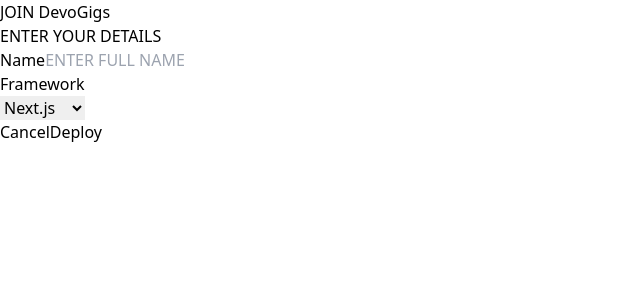
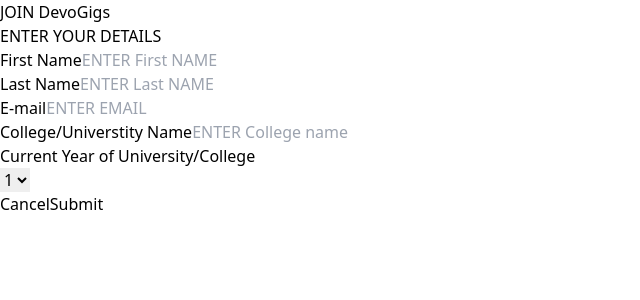
Before and after one commit to sahaniindrajit/DevoGigs, a React (Vite) app in the folder frontend/: page /join in a window 1280 px wide. Shown: the top 300 px of the page, without its empty margins (0-640 px from the left). Built offline with nearby package versions, Linux system fonts and the light colour scheme.

Commit message:
events contact info

```diff
--- a/frontend/src/App.jsx
+++ b/frontend/src/App.jsx
@@ -3,6 +3,8 @@
 import Job from './Pages/job.jsx'
 import Join from './Pages/login.jsx'
 import About from './Pages/about.jsx'
+import { Contact } from 'lucide-react'
+import Event from './Pages/event.jsx'
 
 
 function App() {
@@ -12,8 +14,10 @@
       <Routes>
         <Route path='/' element={<Home />} />
         <Route path='/job' element={<Job/>} />
+        <Route path='/event' element={<Event/>} />
         <Route path='/join' element={<Join/>} />
         <Route path='/about' element={<About/>} />
+        <Route path='/contact' element={<Contact/>} />
         <Route path='*' element={<div>404 Page not found</div>} />
 
       </Routes>
--- a/frontend/src/Components/join.jsx
+++ b/frontend/src/Components/join.jsx
@@ -11,29 +11,66 @@
       <div>
         <form>
           <div className="grid w-full gap-4">
+
             <div className="flex flex-col space-y-1.5">
-              <label htmlFor="name" className="text-sm font-semibold">Name</label>
+              <label htmlFor="name" className="text-sm font-semibold">First Name</label>
               <input
                 id="name"
-                placeholder="ENTER FULL NAME"
+                type='text'
+                placeholder="ENTER First NAME"
                 className="border border-gray-300 rounded-lg p-2"
               />
             </div>
+
             <div className="flex flex-col space-y-1.5">
-              <label htmlFor="framework" className="text-sm font-semibold">Framework</label>
+              <label htmlFor="surname" className="text-sm font-semibold">Last Name</label>
+              <input
+                id="surname"
+                type='text'
+                placeholder="ENTER Last NAME"
+                className="border border-gray-300 rounded-lg p-2"
+              />
+              </div>
+
+              <div className="flex flex-col space-y-1.5">
+              <label htmlFor="email" className="text-sm font-semibold">E-mail</label>
+              <input
+                id="email"
+                type='email'
+                placeholder="ENTER EMAIL"
+                className="border border-gray-300 rounded-lg p-2"
+
+                required/>
+              </div>
+
+              <div className="flex flex-col space-y-1.5">
+              <label htmlFor="collgename" className="text-sm font-semibold">College/Universtity Name</label>
+              <input
+                id="collgename"
+                type='text'
+                placeholder="ENTER College name"
+                className="border border-gray-300 rounded-lg p-2"
+              />
+              </div>
+
+
+            <div className="flex flex-col space-y-1.5">
+              <label htmlFor="Year" className="text-sm font-semibold">Current Year of University/College</label>
               <div className="relative">
                 <select
-                  id="framework"
+                  id="Year"
                   className="border border-gray-300 rounded-lg p-2 w-full"
                 >
-                  <option value="" disabled>Select</option>
-                  <option value="next">Next.js</option>
-                  <option value="sveltekit">SvelteKit</option>
-                  <option value="astro">Astro</option>
-                  <option value="nuxt">Nuxt.js</option>
+                  <option value='1' >1</option>
+                  <option value='2'>2</option>
+                  <option value='3'>3</option>
+                  <option value='4'>4</option>
+
                 </select>
               </div>
             </div>
+
+
           </div>
         </form>
       </div>
@@ -42,7 +79,7 @@
           Cancel
         </button>
         <button className="bg-blue-500 text-white rounded-lg px-4 py-2 hover:bg-blue-600">
-          Deploy
+          Submit
         </button>
       </div>
     </div>
--- /dev/null
+++ b/frontend/src/Pages/event.jsx
@@ -0,0 +1,62 @@
+import React from 'react';
+import Card from '../Components/Card';
+
+
+
+const events = [
+  {
+    // {imageUrl: 'https://via.placeholder.com/400x300?text=Tech+Conference',}
+    imageUrl: 'https://techindetail.com/wp-content/uploads/2023/02/top.jpg',
+    description: 'Join us for an exciting tech conference where industry leaders share their insights and future trends in technology.',
+    linkUrl: 'https://techconference.com',
+    linkText: 'Learn More'
+  },
+  {
+    // {imageUrl: 'https://via.placeholder.com/400x300?text=Developer+Workshop',}
+    imageUrl:'https://www.creativefabrica.com/wp-content/uploads/2022/03/05/workshop-logo-Graphics-26471451-1.jpg',
+    description: 'A hands-on workshop for developers to learn the latest programming languages and tools.',
+    linkUrl: 'https://developerworkshop.com',
+    linkText: 'Register Now'
+  },
+  {
+    // imageUrl: 'https://via.placeholder.com/400x300?text=AI+Summit',
+    imageUrl:'https://www.pdpconferences.com/images/ai_data_compliance_summit_2024.jpg',
+    description: 'Explore the world of artificial intelligence with keynote speakers and panel discussions from top AI experts.',
+    linkUrl: 'https://aisummit.com',
+    linkText: 'Discover More'
+  },
+  {
+    imageUrl: 'https://via.placeholder.com/400x300?text=Cybersecurity+Forum',
+    description: 'A forum focused on the latest in cybersecurity strategies and innovations to protect your data.',
+    linkUrl: 'https://cybersecurityforum.com',
+    linkText: 'Get Details'
+  }
+];
+
+const Event = () => {
+  return (
+    <div className="p-8 bg-gray-100">
+      {/* Header */}
+      <div className="text-center mb-12">
+        <h1 className="text-4xl font-bold text-gray-800 mb-4">Upcoming Tech Events</h1>
+        <p className="text-lg text-gray-600">Check out these exciting tech events happening soon!</p>
+      </div>
+
+      {/* Card Grid */}
+      <div className="grid grid-cols-1 sm:grid-cols-2 md:grid-cols-3 lg:grid-cols-4 gap-8">
+        {events.map((event, index) => (
+          <Card
+            key={index}
+            imageUrl={event.imageUrl}
+            description={event.description}
+            linkUrl={event.linkUrl}
+            linkText={event.linkText}
+          />
+
+        ))}
+      </div>
+    </div>
+  );
+};
+
+export default Event;
```
Also changed, not shown: frontend/src/Pages/contact.jsx (added, +113 -0 lines).
